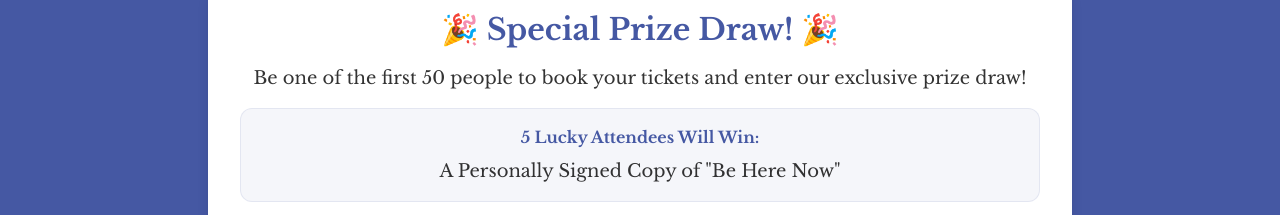
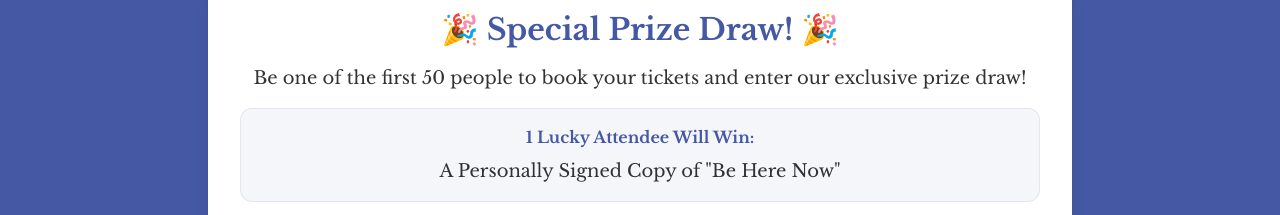
Before and after one commit to cemlot324/bookevent, a Next.js app: page / in a window 1280 px wide. Shown: the part 2480-2695 px from the top of the page. Built offline with nearby package versions, Linux system fonts and the light colour scheme.

Commit message:
Updated book promotion sectio

```diff
--- a/app/components/CompetitionBanner.tsx
+++ b/app/components/CompetitionBanner.tsx
@@ -15,7 +15,7 @@
 
               <div className="bg-[#4558a3]/5 p-4 rounded-xl border border-[#4558a3]/10">
                 <p className="font-semibold text-[#4558a3]">
-                  5 Lucky Attendees Will Win:
+                  1 Lucky Attendee Will Win:
                 </p>
                 <p className="text-lg mt-2">
                   A Personally Signed Copy of &quot;Be Here Now&quot;
```
